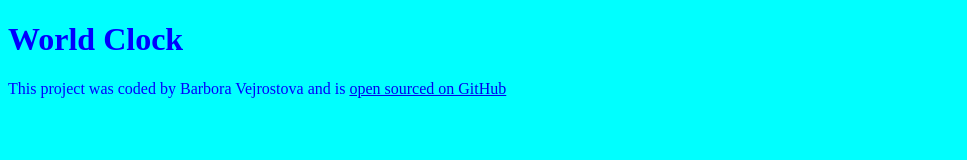
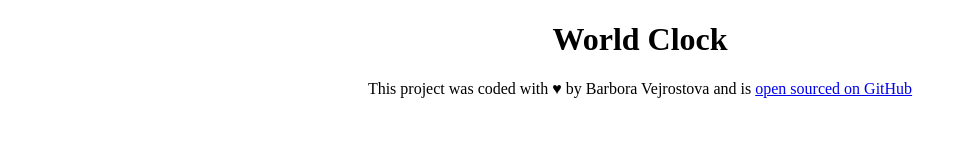
Before and after one commit to Barkika/world-clock, a plain HTML site: page index.html in a window 1280 px wide. Shown: the whole page, without its empty margins (0-967 px from the left). Drawn offline with Linux system fonts and the light colour scheme.

Commit message:
Added link to GitHub repository

```diff
--- a/css/style.css
+++ b/css/style.css
@@ -1,4 +1,6 @@
-body {
-  background-color: aqua;
-  color: blue;
+h1 {
+  text-align: center;
 }
+footer {
+  text-align: center;
+}
--- a/index.html
+++ b/index.html
@@ -9,8 +9,8 @@
   <body>
     <h1>World Clock</h1>
     <footer>
-      This project was coded by Barbora Vejrostova and is
-      <a href="#" target="_blank">open sourced on GitHub</a>
+      This project was coded with ♥ by Barbora Vejrostova and is
+      <a href=https://github.com/Barkika/world-clock target="_blank">open sourced on GitHub</a>
     </footer>
     <script src="javascript/index.js"></script>
   </body>
```
